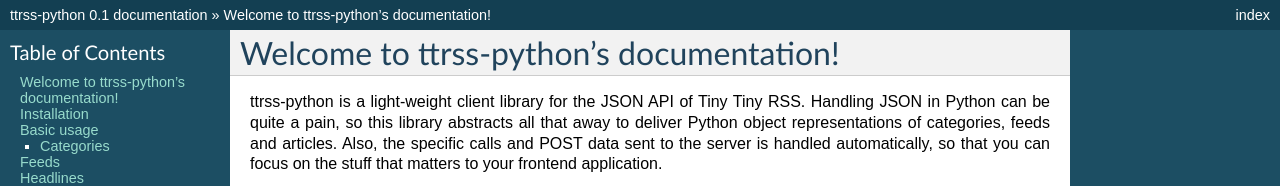
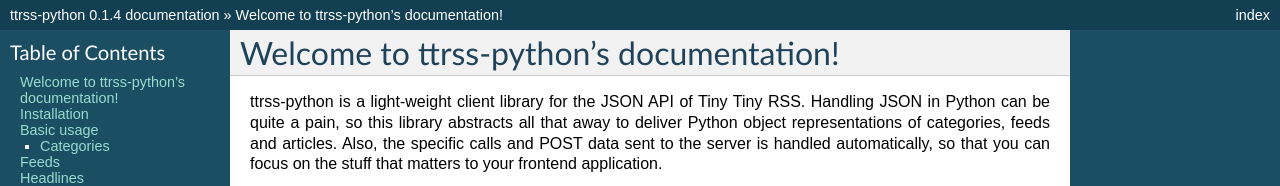
Before and after one commit to Vassius/ttrss-python, a Sphinx documentation site: the page built from docs/index.rst, in a window 1280 px wide and 900 px high. Shown: the top 186 px of the window. Built offline with Sphinx 7.4.7, drawn with Linux system fonts in a browser that asks for light colours; some of the changed text lies outside the part shown.

Commit message:
Bump version for PyPI release

```diff
--- a/docs/conf.py
+++ b/docs/conf.py
@@ -50,7 +50,7 @@
 # The short X.Y version.
 version = '0.1'
 # The full version, including alpha/beta/rc tags.
-release = '0.1'
+release = '0.1.4'
 
 # The language for content autogenerated by Sphinx. Refer to documentation
 # for a list of supported languages.
--- a/setup.py
+++ b/setup.py
@@ -5,7 +5,7 @@
 
 setup(
         name='ttrss-python',
-        version='0.1.3',
+        version='0.1.4',
         description='A client library for the Tiny Tiny RSS web API',
         long_description=long_desc,
         url='https://github.com/Vassius/ttrss-python',
```
